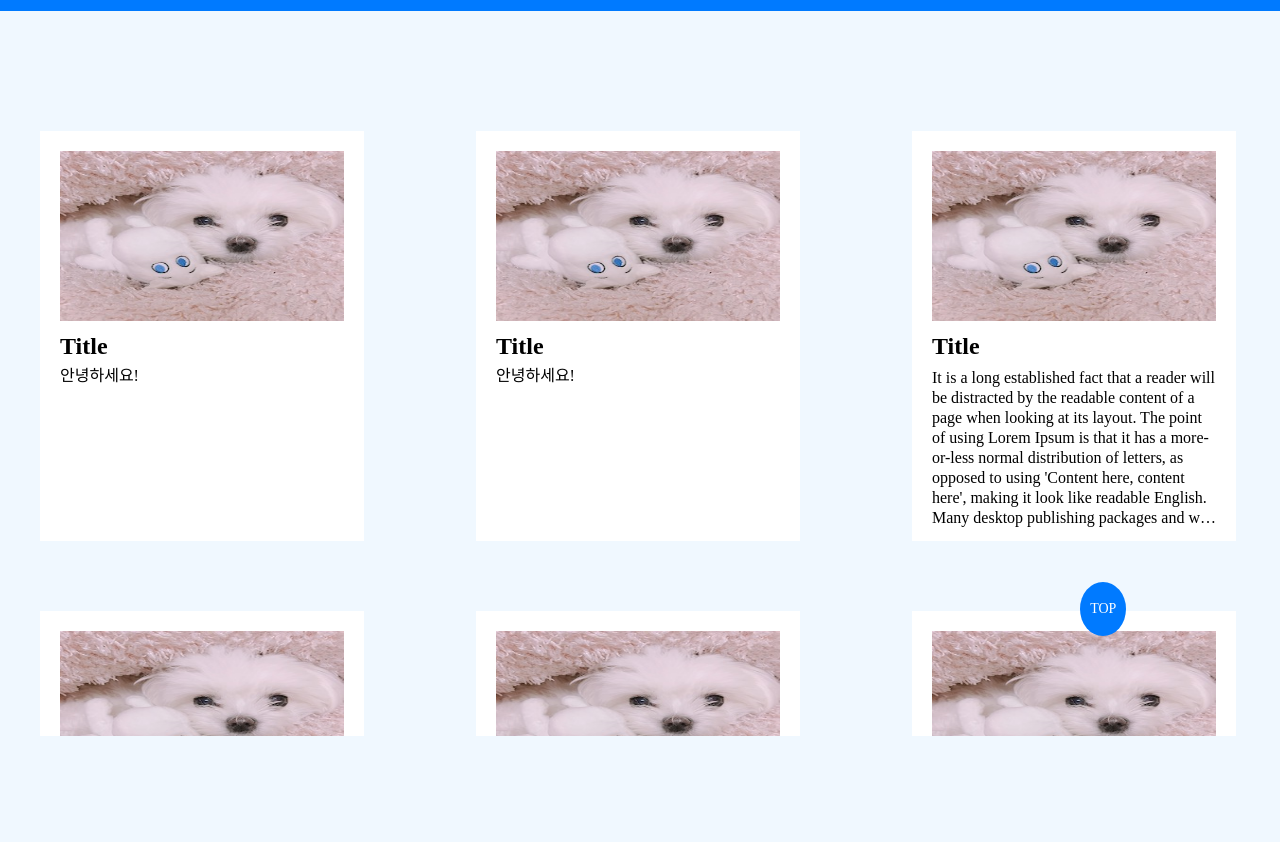
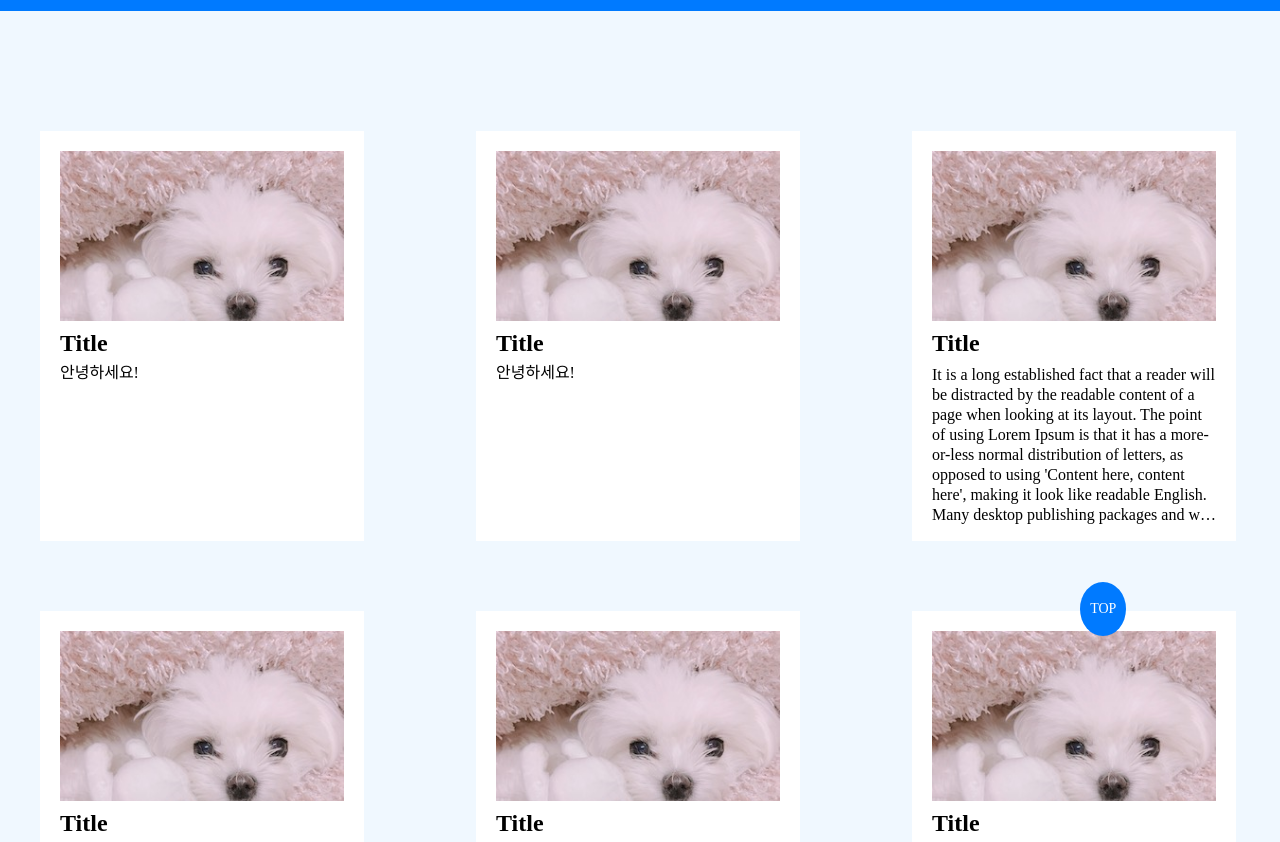
Before and after one commit to asop321/Imweb, a plain HTML site: page index.html in a window 1280 px wide. Shown: the part 64-906 px from the top of the page. Before the commit the page ends 800 px from the top, so only its background shows below. Drawn offline with nearby package versions, Linux system fonts and the light colour scheme; a web font is replaced by a local one.

Commit message:
이미지 수정

```diff
--- a/css/media.css
+++ b/css/media.css
@@ -5,16 +5,16 @@
     width: 100%;
     margin: 0 auto;
   }
-  .header{
-      height: 50px;
+  .header {
+    height: 50px;
   }
   .header .header_inner {
     padding: 0;
-}
+  }
   .header_inner > * {
     display: none;
   }
-  .header .hamburger{
+  .header .hamburger {
     display: block;
   }
   /* 메인컨텐츠 */
@@ -47,9 +47,12 @@
     -webkit-box-orient: vertical;
     line-height: 20px;
   }
+  .main .container .content_box .content_box_inner .img_box {
+    height: 100px;
+    overflow: hidden;
+  }
   .main .container .content_box .content_box_inner img {
     width: 100%;
-    height: 100px;
   }
   /* 모달 */
   .main .modal_box .modal_inner {
@@ -59,10 +62,12 @@
   }
   .main .modal_box .modal_inner .left {
     width: 100% !important;
+    height: 35vh;
+    overflow: hidden;
+
   }
   .main .modal_box .modal_inner .left img {
     width: 100%;
-    height: 35vh;
     margin-top: 40px;
   }
   .modal_inner .close {
@@ -71,9 +76,9 @@
   .modal_inner .right {
     margin: 20px 0 0 0px;
   }
-  .m_btn{
-      display: block;
-      width: 50px;
+  .m_btn {
+    display: block;
+    width: 50px;
   }
   .m_btn a {
     display: block;
@@ -133,7 +138,7 @@
     padding: 10px 20px;
     text-decoration: none;
   }
-  #toTop{
-      right:2%;
+  #toTop {
+    right: 2%;
   }
 }
--- a/css/style.css
+++ b/css/style.css
@@ -73,9 +73,13 @@ body.dark-theme {
 .main .container .content_box .content_box_inner {
   padding: 20px;
 }
+.main .container .content_box .content_box_inner .img_box{
+  height: 170px;
+  overflow: hidden;
+
+}
 .main .container .content_box .content_box_inner img {
   width: 100%;
-  height: 170px;
 }
 .main .title {
   margin-top: 10px;
@@ -97,8 +101,8 @@ body.dark-theme {
   background: rgba(0, 0, 0, 0.8);
   display: none;
   width: 100%;
-  height: 100vh;
-  position: absolute;
+  height: 100%;
+  position: fixed;
   top: 0;
   left: 0;
 }
--- a/index.html
+++ b/index.html
@@ -49,7 +49,7 @@
             <div class="container cf">
                 <div class="modal content_box fl">
                     <div class="content_box_inner">
-                        <img src="./img/haru1.jpg" alt="haru">
+                        <div class="img_box"><img src="./img/haru1.jpg" alt="haru"></div>
                         <h2 class="title"> Title </h2>
                         <p class="sub_title"> 안녕하세요!</p>
                     </div>
@@ -57,7 +57,7 @@
                 </div>
                 <div class="modal content_box content_box_m fl">
                     <div class=" content_box_inner">
-                        <img src="./img/haru1.jpg" alt="haru">
+                        <div class="img_box"><img src="./img/haru1.jpg" alt="haru"></div>
                         <h2 class="title"> Title </h2>
                         <p class="sub_title"> 안녕하세요!</p>
                     </div>
@@ -65,7 +65,7 @@
                 </div>
                 <div class="modal content_box fl">
                     <div class="content_box_inner">
-                        <img src="./img/haru1.jpg" alt="haru">
+                        <div class="img_box"><img src="./img/haru1.jpg" alt="haru"></div>
                         <h2 class="title"> Title </h2>
                         <p class="content_title">
                             It is a long established fact that a reader will be distracted by the readable content of a
@@ -82,21 +82,21 @@
                 </div>
                 <div class="modal content_box fl">
                     <div class="content_box_inner">
-                        <img src="./img/haru1.jpg" alt="haru">
+                        <div class="img_box"><img src="./img/haru1.jpg" alt="haru"></div>
                         <h2 class="title"> Title </h2>
                         <p class="sub_title"> 안녕하세요!</p>
                     </div>
                 </div>
                 <div class="modal content_box content_box_m fl">
                     <div class="content_box_inner">
-                        <img src="./img/haru1.jpg" alt="haru">
+                        <div class="img_box"><img src="./img/haru1.jpg" alt="haru"></div>
                         <h2 class="title"> Title </h2>
                         <p class="sub_title"> 안녕하세요!</p>
                     </div>
                 </div>
                 <div class="modal content_box fl">
                     <div class="content_box_inner">
-                        <img src="./img/haru1.jpg" alt="haru">
+                        <div class="img_box"><img src="./img/haru1.jpg" alt="haru"></div>
                         <h2 class="title"> Title </h2>
                         <p class="content_title">
                             It is a long established fact that a reader will be distracted by the readable content of a
@@ -111,7 +111,7 @@
                 </div>
             </div>
             <div class="modal_box">
-                <div class="modal_inner cf" title="클릭하면 창이 닫힙니다."  onClick="close_pop();">
+                <div class="modal_inner cf" title="클릭하면 창이 닫힙니다." onClick="close_pop();">
                     <div class="left fl"><img src="./img/haru1.jpg" alt="haru"></div>
                     <div class="right fl">
                         <h2 class="title"> Title </h2>
--- a/js/script.js
+++ b/js/script.js
@@ -48,14 +48,6 @@ const navtab = {
 $(document).ready(function () { navtab.init(); })
 
 
-// 모달팝업 중 html,body의 scroll을 hidden시킴
-$('html, body').css({'overflow': 'hidden', 'height': '100%'});
-
-
-//scroll hidden 해제
-$('html, body').css({'overflow': 'auto', 'height': '100%'});
-
-
 
 /* 탑버튼 */
 
```
